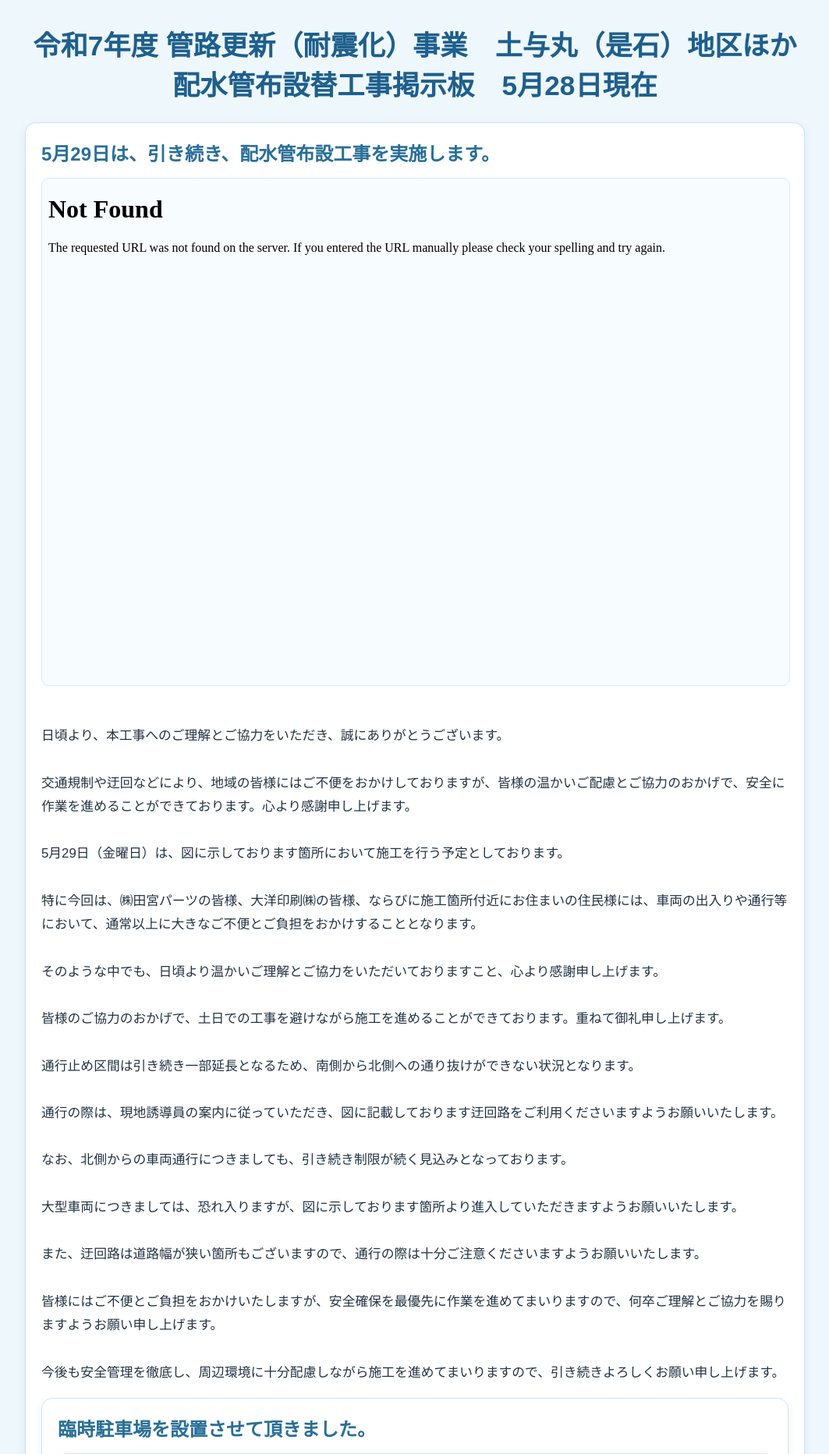
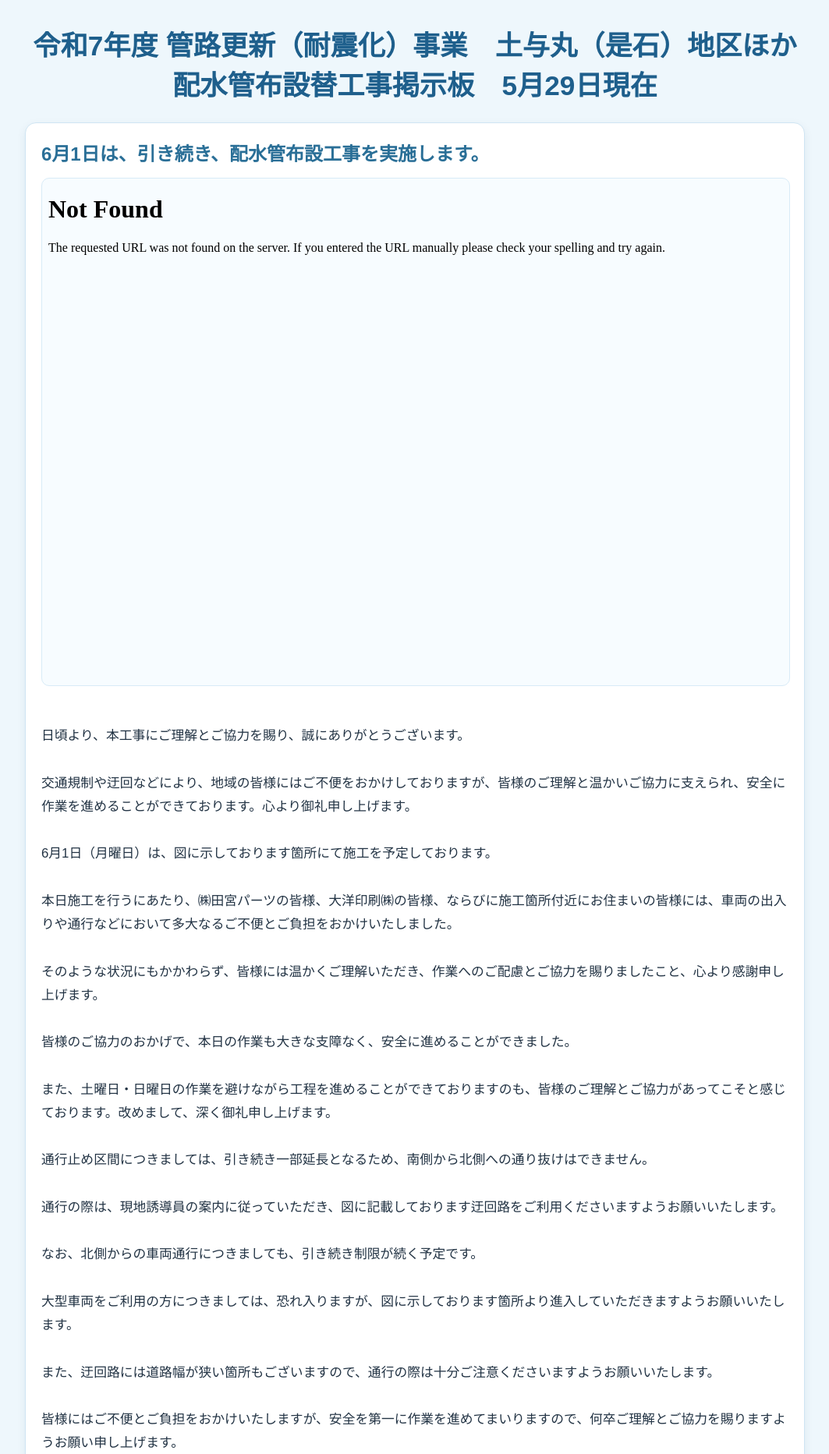
Before and after one commit to takeda03731-yu/construction_board, a Flask app: page / in a window 1280 px wide. Shown: the top 1865 px of the page at 78% size, without its empty margins (108-1171 px from the left). Run offline with Flask 3, Linux system fonts and the light colour scheme; some libraries are stand-ins or nearby versions.

Commit message:
6月1日

```diff
--- a/main.py
+++ b/main.py
@@ -75,11 +75,11 @@ with app.app_context():
 # 表示用固定データ
 # -------------------------
 SITE_INFO = {
-    "construction_name": "令和7年度 管路更新（耐震化）事業　土与丸（是石）地区ほか配水管布設替工事掲示板　5月28日現在",
+    "construction_name": "令和7年度 管路更新（耐震化）事業　土与丸（是石）地区ほか配水管布設替工事掲示板　5月29日現在",
     "image_file": "配水管布設工.pdf",  # staticフォルダ内のファイル名
     "image_file2": "工事概要.pdf",
     "image_file3": "臨時駐車場.pdf",
-    "image_description": "日頃より、本工事へのご理解とご協力をいただき、誠にありがとうございます。\n\n交通規制や迂回などにより、地域の皆様にはご不便をおかけしておりますが、皆様の温かいご配慮とご協力のおかげで、安全に作業を進めることができております。心より感謝申し上げます。\n\n5月29日（金曜日）は、図に示しております箇所において施工を行う予定としております。\n\n特に今回は、㈱田宮パーツの皆様、大洋印刷㈱の皆様、ならびに施工箇所付近にお住まいの住民様には、車両の出入りや通行等において、通常以上に大きなご不便とご負担をおかけすることとなります。\n\nそのような中でも、日頃より温かいご理解とご協力をいただいておりますこと、心より感謝申し上げます。\n\n皆様のご協力のおかげで、土日での工事を避けながら施工を進めることができております。重ねて御礼申し上げます。\n\n通行止め区間は引き続き一部延長となるため、南側から北側への通り抜けができない状況となります。\n\n通行の際は、現地誘導員の案内に従っていただき、図に記載しております迂回路をご利用くださいますようお願いいたします。\n\nなお、北側からの車両通行につきましても、引き続き制限が続く見込みとなっております。\n\n大型車両につきましては、恐れ入りますが、図に示しております箇所より進入していただきますようお願いいたします。\n\nまた、迂回路は道路幅が狭い箇所もございますので、通行の際は十分ご注意くださいますようお願いいたします。\n\n皆様にはご不便とご負担をおかけいたしますが、安全確保を最優先に作業を進めてまいりますので、何卒ご理解とご協力を賜りますようお願い申し上げます。\n\n今後も安全管理を徹底し、周辺環境に十分配慮しながら施工を進めてまいりますので、引き続きよろしくお願い申し上げます。",
+    "image_description": "日頃より、本工事にご理解とご協力を賜り、誠にありがとうございます。\n\n交通規制や迂回などにより、地域の皆様にはご不便をおかけしておりますが、皆様のご理解と温かいご協力に支えられ、安全に作業を進めることができております。心より御礼申し上げます。\n\n6月1日（月曜日）は、図に示しております箇所にて施工を予定しております。\n\n本日施工を行うにあたり、㈱田宮パーツの皆様、大洋印刷㈱の皆様、ならびに施工箇所付近にお住まいの皆様には、車両の出入りや通行などにおいて多大なるご不便とご負担をおかけいたしました。\n\nそのような状況にもかかわらず、皆様には温かくご理解いただき、作業へのご配慮とご協力を賜りましたこと、心より感謝申し上げます。\n\n皆様のご協力のおかげで、本日の作業も大きな支障なく、安全に進めることができました。\n\nまた、土曜日・日曜日の作業を避けながら工程を進めることができておりますのも、皆様のご理解とご協力があってこそと感じております。改めまして、深く御礼申し上げます。\n\n通行止め区間につきましては、引き続き一部延長となるため、南側から北側への通り抜けはできません。\n\n通行の際は、現地誘導員の案内に従っていただき、図に記載しております迂回路をご利用くださいますようお願いいたします。\n\nなお、北側からの車両通行につきましても、引き続き制限が続く予定です。\n\n大型車両をご利用の方につきましては、恐れ入りますが、図に示しております箇所より進入していただきますようお願いいたします。\n\nまた、迂回路には道路幅が狭い箇所もございますので、通行の際は十分ご注意くださいますようお願いいたします。\n\n皆様にはご不便とご負担をおかけいたしますが、安全を第一に作業を進めてまいりますので、何卒ご理解とご協力を賜りますようお願い申し上げます。\n\n今後も安全管理を徹底し、周辺環境に十分配慮しながら施工を進めてまいりますので、引き続きよろしくお願い申し上げます。",
     "image_description2": "工事は舗装版切断工から始まり、本舗装復旧工で終了となります。給水分岐替工では、個別に断水が発生します。断水の際は事前にお知らせしますので、ご理解とご協力をお願い致します。",
     "image_description3": "このたび、近隣の住民様のご厚意により、臨時駐車場を設置させていただくこととなりました。\n\n配水管の布設作業は、1日あたり約15m～30m程度の掘削を行うため、施工箇所によりましては、一時的にお車の出し入れが難しくなる場合がございます。\n\nその際には大変恐れ入りますが、臨時駐車場へのお車のご移動にご協力をお願いさせていただくことがございます。\n\nなお、臨時駐車場内における盗難や事故等につきましては、誠に申し訳ございませんが、責任を負いかねますので、貴重品の管理や施錠等にご留意いただきますようお願い申し上げます。\n\nできる限りご不便をおかけしないよう努めてまいりますので、安心・安全な工事のため、何卒ご理解とご協力のほどお願い申し上げます。",
     "holiday_notice": "本工事では、作業員の安全確保や健康管理、ならびに建設業界における働き方改善の取り組みの一環として、原則として土曜日・日曜日を休工日としております。\n\n近年、建設業界では、安全で持続的な施工体制を維持するため、適切に休日を確保しながら工事を進める取り組みが進められております。\n\nそのため、本工事につきましても、特別な事情がない限り、土曜日・日曜日の作業は行わない予定としております。\n\n地域の皆様にはご不便をおかけする場面もございますが、安全かつ円滑に工事を進めていくため、何卒ご理解とご協力を賜りますようお願い申し上げます。"
--- a/templates/base.html
+++ b/templates/base.html
@@ -15,7 +15,7 @@
         </header>
 
         <section class="card">
-            <h2>5月29日は、引き続き、配水管布設工事を実施します。</h2>
+            <h2>6月1日は、引き続き、配水管布設工事を実施します。</h2>
 
             {% set ext = site.image_file.split('.')[-1].lower() %}
 
```
Also changed, not shown: 1 other file.
